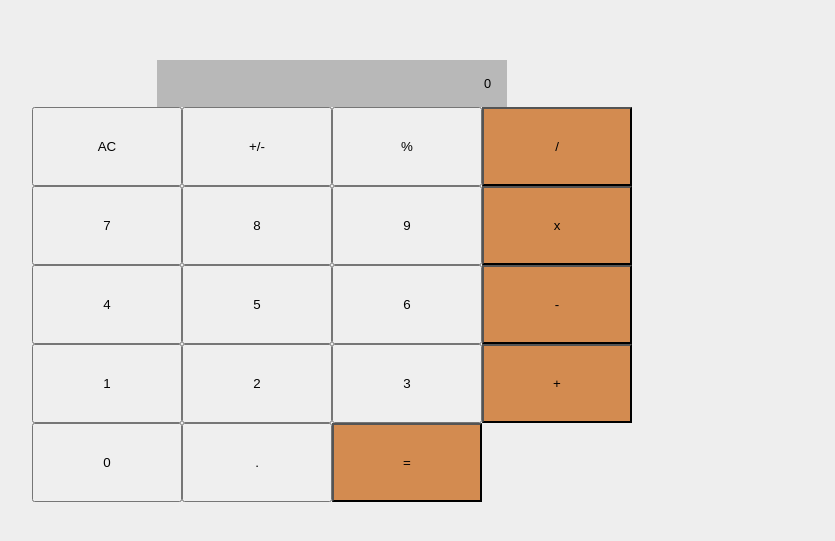
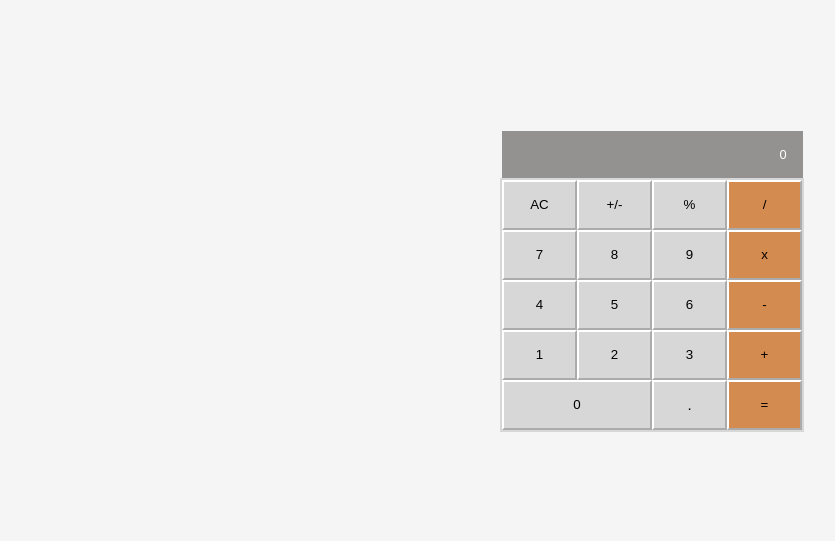
Before and after one commit to SaneMyburg/math-magicians, a React (Create React App) app: page / in a window 1280 px wide. Shown: the part 119-660 px from the top of the page, without its empty margins (18-853 px from the left). Built offline with nearby package versions, Linux system fonts and the light colour scheme.

Commit message:
Finish styling

```diff
--- a/src/components/Calculator.js
+++ b/src/components/Calculator.js
@@ -18,22 +18,22 @@ function Calculator() {
         <CreateDigits digits="AC" className="digit" />
         <CreateDigits digits="+/-" className="digit" />
         <CreateDigits digits="%" className="digit" />
-        <CreateDigits digits="/" className="operation" />
+        <CreateDigits digits="/" className="digit operation" />
         <CreateDigits digits="7" className="digit" />
         <CreateDigits digits="8" className="digit" />
         <CreateDigits digits="9" className="digit" />
-        <CreateDigits digits="x" className="operation" />
+        <CreateDigits digits="x" className="digit operation" />
         <CreateDigits digits="4" className="digit" />
         <CreateDigits digits="5" className="digit" />
         <CreateDigits digits="6" className="digit" />
-        <CreateDigits digits="-" className="operation" />
+        <CreateDigits digits="-" className="digit operation" />
         <CreateDigits digits="1" className="digit" />
         <CreateDigits digits="2" className="digit" />
         <CreateDigits digits="3" className="digit" />
-        <CreateDigits digits="+" className="operation" />
+        <CreateDigits digits="+" className="digit operation" />
         <CreateDigits digits="0" className="digit zero" />
-        <CreateDigits digits="." className="digit" />
-        <CreateDigits digits="=" className="operation" />
+        <CreateDigits digits="." className="digit dot" />
+        <CreateDigits digits="=" className="digit operation" />
       </div>
     </div>
   );
--- a/src/components/calculator.css
+++ b/src/components/calculator.css
@@ -1,7 +1,7 @@
 :root {
   --primary: #d38b50;
-  --secondary: rgb(184, 184, 184);
-  --light: #eee;
+  --secondary: rgb(148, 145, 145);
+  --light: #d7d7d7;
   --digit-width: 25px;
 }
 
@@ -11,14 +11,16 @@
   box-sizing: border-box;
   font-family: 'Poppins', sans-serif;
 }
+
 body {
-  background-color: var(--light);
+  background-color: whitesmoke;
 }
 
 .App {
   display: flex;
   flex-direction: column;
   width: 100%;
+  margin-left: 25%;
   max-width: 700px;
   min-height: 100vh;
   align-items: center;
@@ -32,19 +34,36 @@ body {
   box-sizing: border-box;
   font-size: 0.8rem;
   font-weight: 500;
-  width: 50%;
+  width: 43%;
+  color: white;
 }
 
 .digits {
   display: grid;
   grid-template-columns: repeat(4, 1fr);
+  grid-auto-rows: 50px;
+  background-color: var(--light);
+  border: var(--light) solid 2px;
+}
+
+.digit:nth-last-child(3) {
+  grid-row-start: 5;
+  grid-column: 1 / span 2;
 }
 
 .operation {
   background-color: var(--primary);
-  padding: 20% 40px;
 }
 
 .zero {
   width: calc(6 * var(--digit-width));
 }
+
+button {
+  background-color: var(--light);
+  border-color: white;
+}
+
+.dot {
+  font-size: 15px;
+}
```
